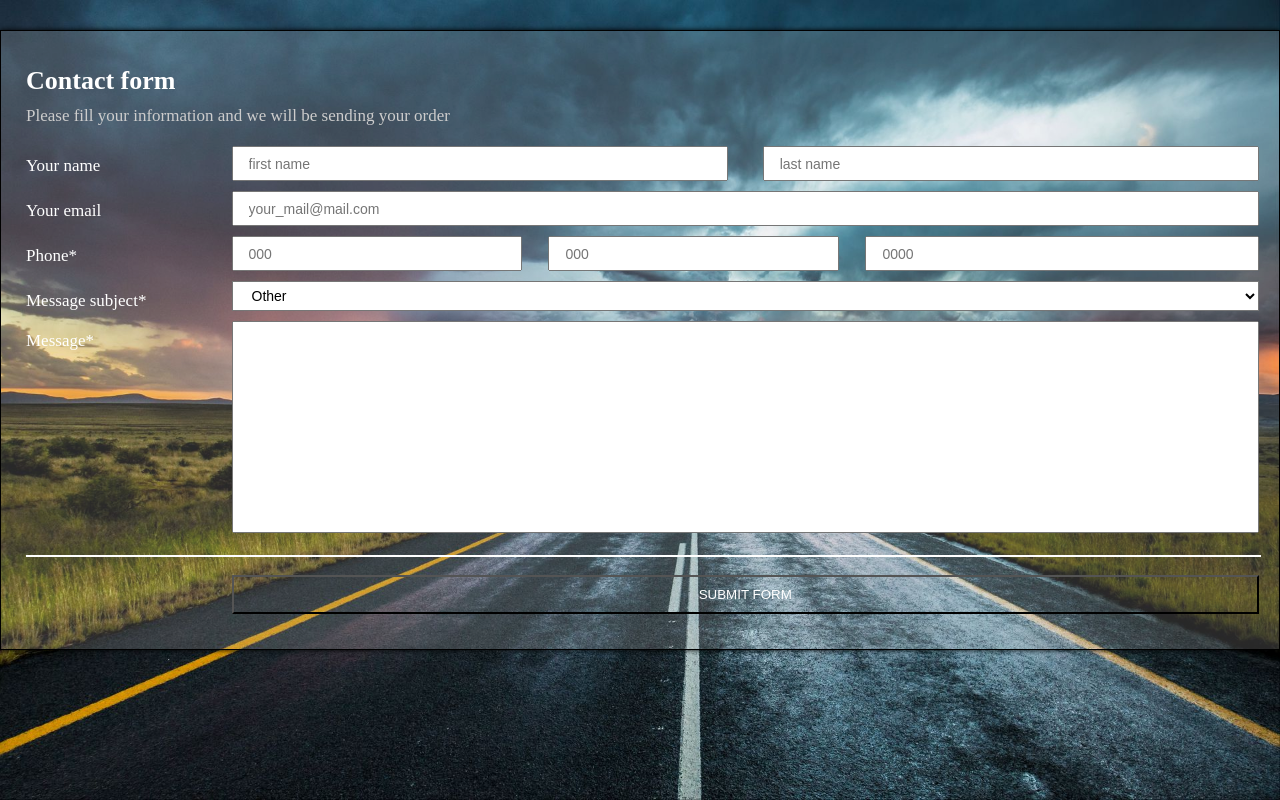
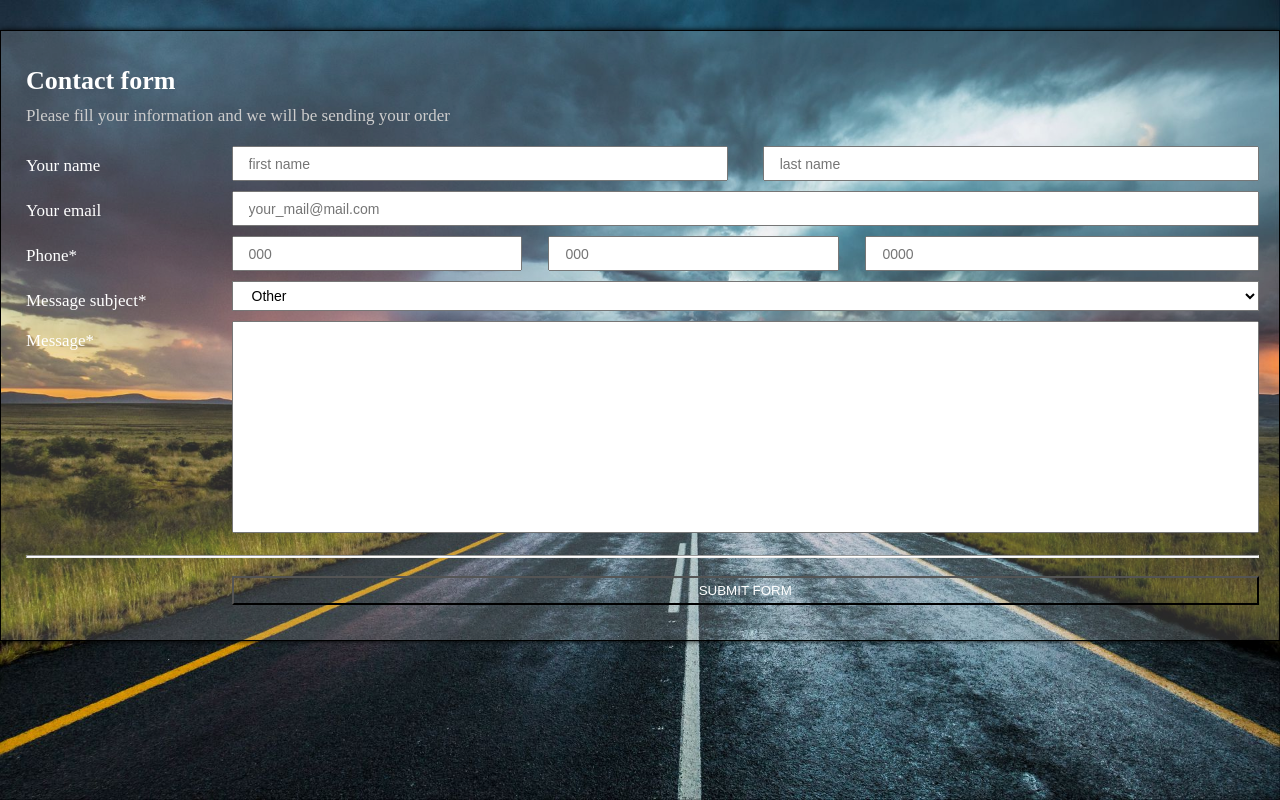
Before and after one commit to ArtHouse379/Front-End, a plain HTML site: page index.html in a window 1280 px wide. Drawn offline with Linux system fonts and the light colour scheme.

Commit message:
Form Finish

```diff
--- a/style/style.css
+++ b/style/style.css
@@ -82,13 +82,22 @@ textarea{
 hr{
     grid-column: 1/3;
     width: 100%;
-    border: 1px solid #fff;
+    height: 3px;
+    background-color: #fff;
+    box-sizing: border-box;
 }
 button{
     grid-column: 2/3;
     text-transform: uppercase;
+    text-align: center;
     color: #fff;
     background: none;
-    padding-top: 10px;
-    padding-bottom: 10px;
+    padding-top: 5px;
+    padding-bottom: 5px;
+    box-sizing: border-box;
 }
+button:hover{
+    cursor: pointer;
+    background-color: #ccc;
+    opacity: 0.7;
+}
```
